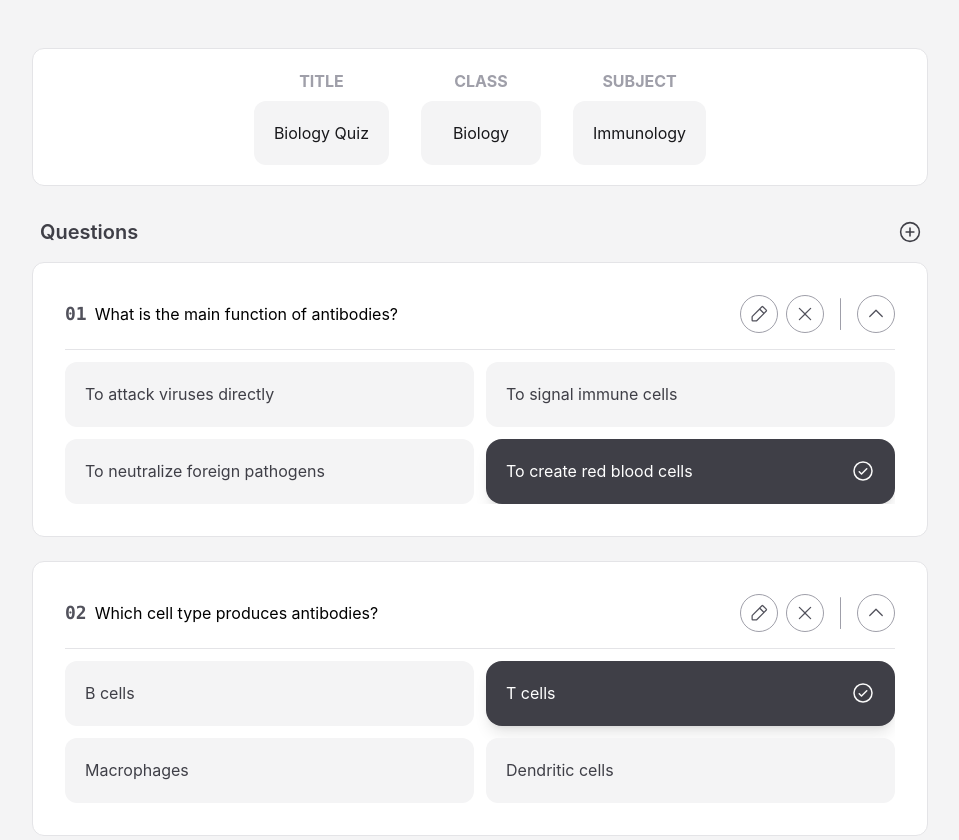
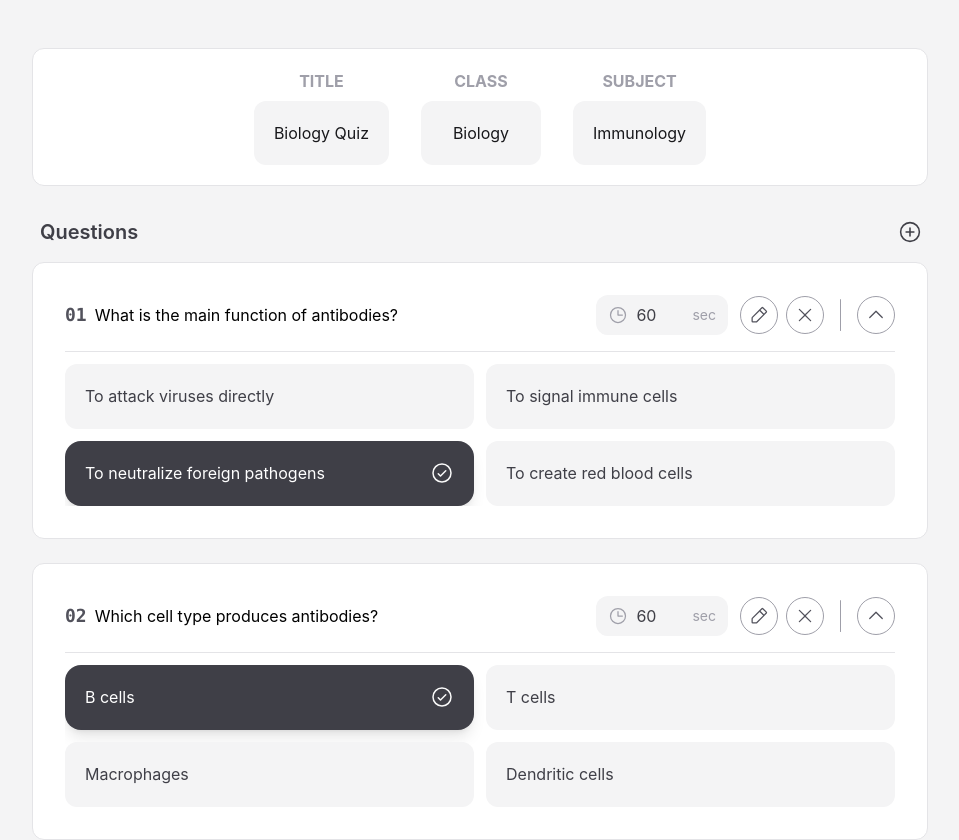
Before and after one commit to rabiibanine/quizlive, a React (Vite) app: page /quiz-editor in a window 1280 px wide. Shown: the top 840 px of the page, without its empty margins (160-1119 px from the left). Built offline with nearby package versions, Linux system fonts and the light colour scheme.

Commit message:
feat: add timer, chore: fix bugs

```diff
--- a/src/components/QuestionCard.tsx
+++ b/src/components/QuestionCard.tsx
@@ -10,6 +10,7 @@ import {
   CaretDownIcon,
   CheckIcon,
   CheckCircleIcon,
+  ClockIcon,
 } from "@phosphor-icons/react";
 import { AnimatePresence, motion } from "motion/react";
 
@@ -17,13 +18,14 @@ export default function QuestionCard({ question, index, onDelete }: QuestionCard
   const [isExpanded, setIsExpanded] = useState(true);
   const [isEditing, setIsEditing] = useState(false);
   const [editedQuestion, setEditedQuestion] = useState(question.question);
+  const [questionTime, setQuestionTime] = useState(question.time);
   const [correctChoice, setCorrectChoice] = useState(question.correctChoice);
   const [choices, setChoices] = useState(question.choices);
 
   return (
     <Card variant="outline" padding="lg" className="w-full flex flex-col">
       {/* Header */}
-      <div className="mb-2 items-center gap-2 flex flex-col sm:flex-row">
+      <div className="items-center gap-2 flex flex-col sm:flex-row">
         {/* Number & Question */}
         <div className="flex items-center w-full order-last mt-4 sm:order-first sm:mt-0">
           <span className="font-mono font-bold text-zinc-600 text-lg">
@@ -43,6 +45,23 @@ export default function QuestionCard({ question, index, onDelete }: QuestionCard
               if (isEditing) setEditedQuestion(e.target.value);
             }}
           />
+        </div>
+
+        <div className="flex items-center gap-2 bg-zinc-100 rounded-lg mx-1 px-3 py-2 transition-all hover:bg-zinc-200">
+          <ClockIcon className="text-zinc-400 shrink-0" />
+          <input
+            type="number"
+            value={questionTime}
+            disabled={!isEditing}
+            min={1}
+            max={999}
+            onChange={(e) => {
+              if (e.target.value.length > 3) return;
+              if (isEditing) setQuestionTime(Number(e.target.value));
+            }}
+            className="bg-transparent w-12 focus:outline-none text-zinc-700 [appearance:textfield] [&::-webkit-outer-spin-button]:appearance-none [&::-webkit-inner-spin-button]:appearance-none"
+          />
+          <span className="text-zinc-400 text-sm">sec</span>
         </div>
 
         {/* Buttons */}
@@ -96,12 +115,12 @@ export default function QuestionCard({ question, index, onDelete }: QuestionCard
             animate={{ height: "auto", opacity: 1 }}
             exit={{ height: 0, opacity: 0 }}
             transition={{ duration: 0.3, ease: "easeInOut" }}
-            className="overflow-hidden"
+            className="overflow-hidden mt-2"
           >
             <hr className="my-2 border-zinc-200" />
             <div className="grid grid-cols-1 sm:grid-cols-2 gap-3 mt-3">
               {question.choices.map((choice, cIndex) => {
-                const isCorrectChoice = correctChoice === cIndex;
+                const isCorrectChoice = correctChoice === cIndex + 1;
                 return (
                   <Card
                     key={cIndex}
@@ -116,11 +135,11 @@ export default function QuestionCard({ question, index, onDelete }: QuestionCard
                     }
                     padding="md"
                     onClick={() => {
-                      if (isEditing) setCorrectChoice(cIndex);
+                      if (isEditing) setCorrectChoice(cIndex + 1);
                     }}
                   >
                     <input
-                      placeholder={`Choice #${cIndex}`}
+                      placeholder={`Choice #${cIndex + 1}`}
                       className={
                         "w-full bg-transparent border-b transition-all focus:outline-none " +
                         (isEditing
--- a/src/components/QuestionCardList.tsx
+++ b/src/components/QuestionCardList.tsx
@@ -1,5 +1,7 @@
 import QuestionCard from "@/components/QuestionCard";
+
 import type { Question } from "@/types/quiz";
+
 import { PlusCircleIcon } from "@phosphor-icons/react";
 
 import { AnimatePresence, motion } from "motion/react";
@@ -14,8 +16,10 @@ export default function QuestionCardList({ quizQuestions }: QuestionCardListProp
 
   function handleAddQuestion() {
     const newQuestion: Question = {
+      id: crypto.randomUUID(),
       question: "",
       choices: ["", "", "", ""],
+      time: 60,
       correctChoice: 1,
     };
     setCurrentQuizQuestions((prevQuestions) => [newQuestion, ...prevQuestions]);
@@ -38,7 +42,7 @@ export default function QuestionCardList({ quizQuestions }: QuestionCardListProp
         <AnimatePresence mode="popLayout">
           {currentQuizQuestions.map((q, qIndex) => (
             <motion.div
-              key={q.question}
+              key={q.id}
               layout
               exit={{ opacity: 0, x: -60 }}
               transition={{ duration: 0.2, ease: "easeInOut" }}
--- a/src/pages/QuizEditorPage.tsx
+++ b/src/pages/QuizEditorPage.tsx
@@ -5,6 +5,7 @@ const quiz = {
   quizInfo: { title: "Biology Quiz", class: "Biology", subject: "Immunology" },
   quizQuestions: [
     {
+      id: crypto.randomUUID(),
       question: "What is the main function of antibodies?",
       choices: [
         "To attack viruses directly",
@@ -12,16 +13,21 @@ const quiz = {
         "To neutralize foreign pathogens",
         "To create red blood cells",
       ],
+      time: 60,
       correctChoice: 3, // (1-based, 1-4)
     },
     {
+      id: crypto.randomUUID(),
       question: "Which cell type produces antibodies?",
       choices: ["B cells", "T cells", "Macrophages", "Dendritic cells"],
+      time: 60,
       correctChoice: 1,
     },
     {
+      id: crypto.randomUUID(),
       question: "Where does hematopoiesis primarily take place in adults?",
       choices: ["Spleen", "Liver", "Bone marrow", "Thymus"],
+      time: 60,
       correctChoice: 3,
     },
   ],
--- a/src/types/quiz.ts
+++ b/src/types/quiz.ts
@@ -1,6 +1,8 @@
 export interface Question {
+  id: string;
   question: string;
   choices: string[];
+  time: number;
   correctChoice: number;
 }
 
```
